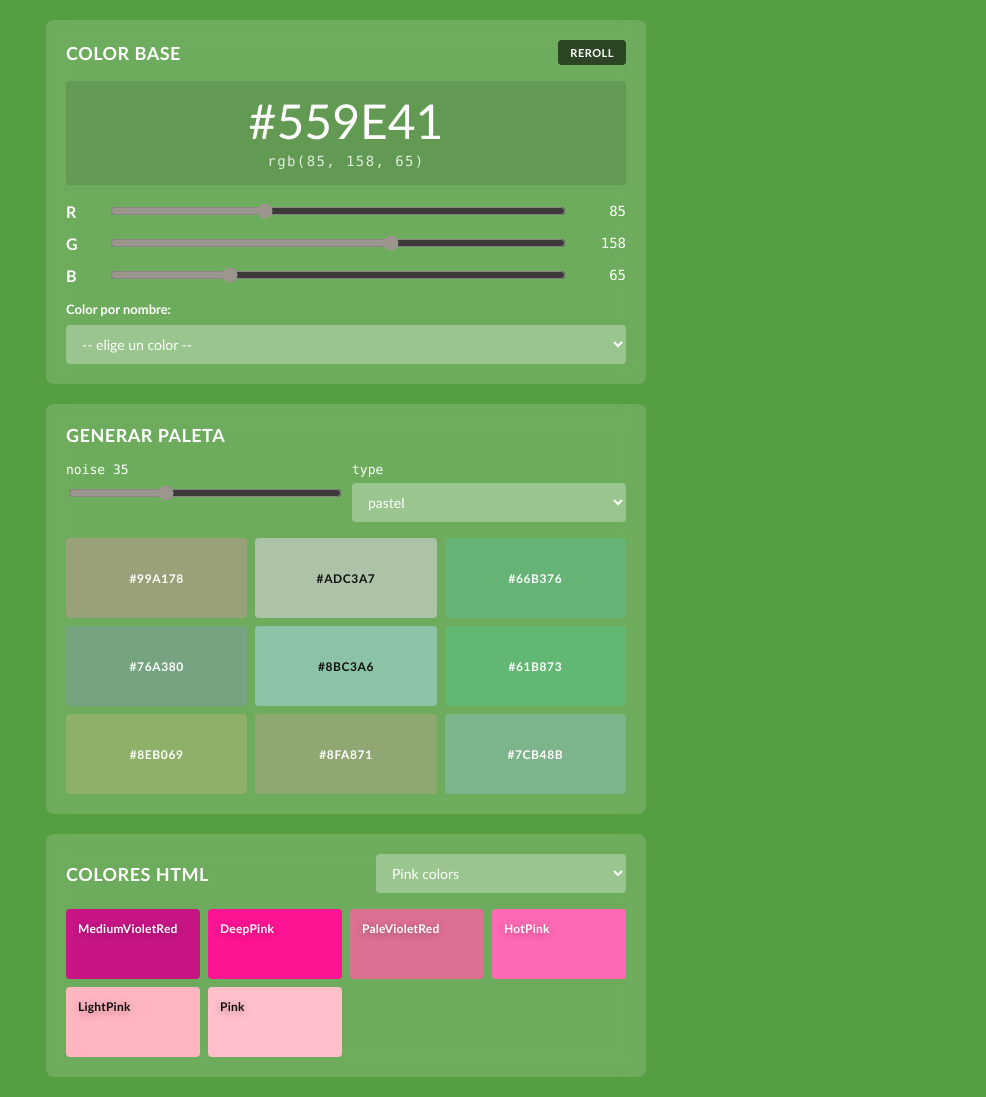
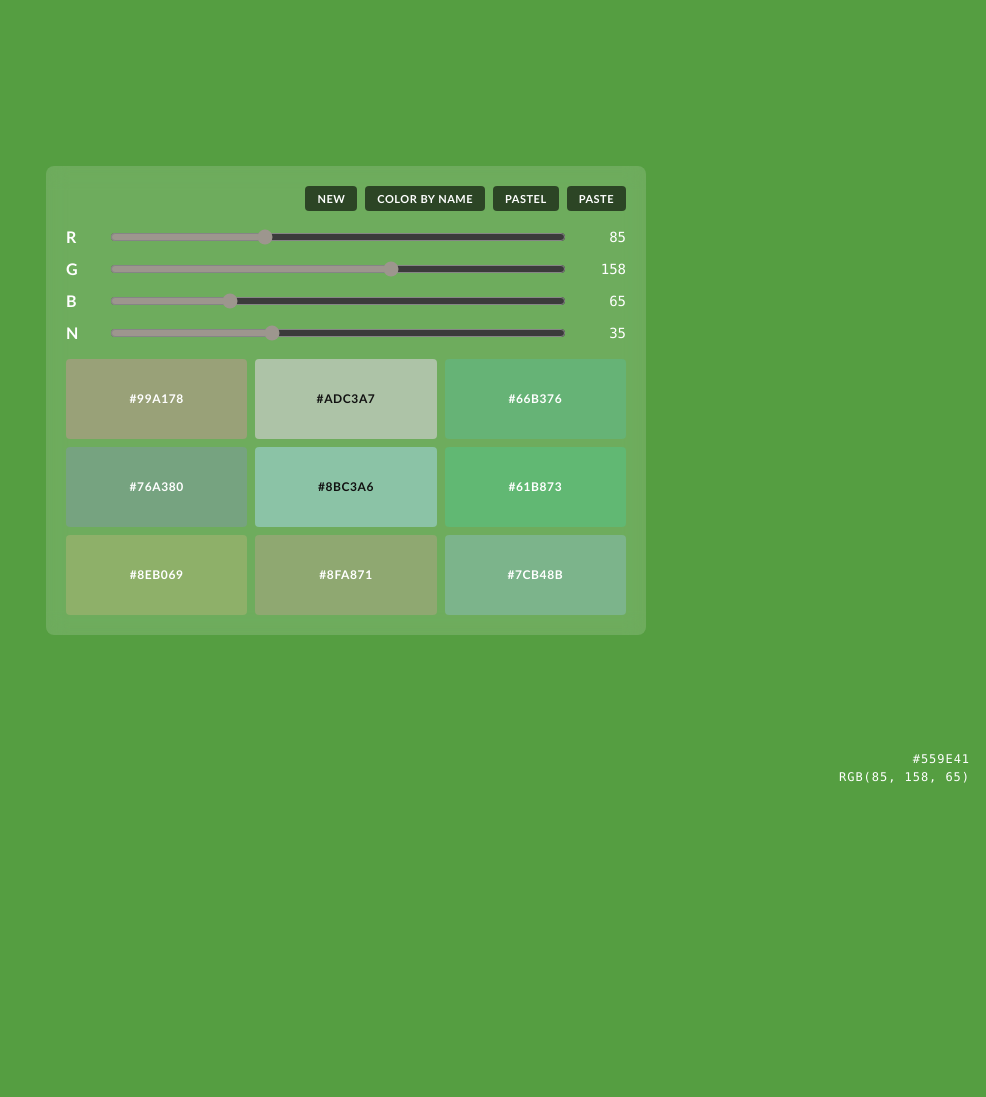
Before and after one commit to meowrhino/colorFun, a plain HTML site: page index.html in a window 1280 px wide. Shown: the whole page, without its empty margins (294-1280 px from the left). After the commit the page ends 800 px from the top, so only its background shows below. Drawn offline with Linux system fonts and the light colour scheme.

Commit message:
interfaz mas sencilla

```diff
--- a/js/colorPlayground.js
+++ b/js/colorPlayground.js
@@ -66,82 +66,66 @@ async function init() {
 // ============================================
 function renderUI() {
   const main = document.getElementById('colorPlayground');
+  const initialHex = rgbToHex([state.r, state.g, state.b]);
 
   main.innerHTML = `
     <div class="playgroundColumn">
 
-      <!-- BLOQUE 1: Diales RGB + Reroll + Selector de colores -->
+      <!-- BLOQUE: Diales RGB + Reroll + Selector de colores + Noise -->
       <section class="playgroundBlock playgroundBlock--color">
         <div class="blockHeader">
-          <h2 class="blockTitle">Color Base</h2>
-          <button id="rerollBtn" class="btn btnSmall" type="button">reroll</button>
-        </div>
-
-        <div class="colorDisplay">
-          <button id="colorHex" class="colorHexBtn" type="button">#808080</button>
-          <div id="colorRgba" class="colorRgba mono">rgb(128, 128, 128)</div>
+          <div class="btnRow">
+            <button id="rerollBtn" class="btn btnSmall" type="button">new</button>
+            <div class="btnSelect">
+              <button class="btn btnSmall" type="button">color by name</button>
+              <select id="namedColorSelect" class="btnSelectControl" aria-label="color by name">
+                <option value="">color by name</option>
+              </select>
+            </div>
+            <div class="btnSelect">
+              <button id="typeBtn" class="btn btnSmall" type="button">${state.noiseType}</button>
+              <select id="noiseType" class="btnSelectControl" aria-label="noise type">
+                <option value="pastel">pastel</option>
+                <option value="neon">neon</option>
+                <option value="earthy">earthy</option>
+                <option value="cold">cold</option>
+                <option value="warm">warm</option>
+              </select>
+            </div>
+            <button id="pasteBtn" class="btn btnSmall" type="button">paste</button>
+          </div>
         </div>
 
         <div class="dialGroup">
           <div class="dialRow">
             <label class="dialLabel">R</label>
-            <input id="dialR" class="dial" type="range" min="0" max="255" value="128" aria-label="Red"/>
-            <output id="valR" class="dialValue mono">128</output>
+            <input id="dialR" class="dial" type="range" min="0" max="255" value="${state.r}" aria-label="Red"/>
+            <output id="valR" class="dialValue mono">${state.r}</output>
           </div>
           <div class="dialRow">
             <label class="dialLabel">G</label>
-            <input id="dialG" class="dial" type="range" min="0" max="255" value="128" aria-label="Green"/>
-            <output id="valG" class="dialValue mono">128</output>
+            <input id="dialG" class="dial" type="range" min="0" max="255" value="${state.g}" aria-label="Green"/>
+            <output id="valG" class="dialValue mono">${state.g}</output>
           </div>
           <div class="dialRow">
             <label class="dialLabel">B</label>
-            <input id="dialB" class="dial" type="range" min="0" max="255" value="128" aria-label="Blue"/>
-            <output id="valB" class="dialValue mono">128</output>
+            <input id="dialB" class="dial" type="range" min="0" max="255" value="${state.b}" aria-label="Blue"/>
+            <output id="valB" class="dialValue mono">${state.b}</output>
           </div>
-        </div>
-
-        <div class="colorSelector">
-          <label class="selectorLabel">Color por nombre:</label>
-          <select id="namedColorSelect" class="namedSelect">
-            <option value="">-- elige un color --</option>
-          </select>
-        </div>
-      </section>
-
-      <!-- BLOQUE 2: Opciones de Noise -->
-      <section class="playgroundBlock playgroundBlock--noise">
-        <h2 class="blockTitle">Generar Paleta</h2>
-
-        <div class="noiseControls">
-          <div class="noiseControl">
-            <label class="mono">noise <span id="noiseValue">35</span></label>
-            <input id="noiseRange" class="noiseSlider" type="range" min="0" max="100" value="35"/>
-          </div>
-          <div class="noiseControl">
-            <label class="mono">type</label>
-            <select id="noiseType" class="noiseTypeSelect">
-              <option value="pastel">pastel</option>
-              <option value="neon">neon</option>
-              <option value="earthy">earthy</option>
-              <option value="cold">cold</option>
-              <option value="warm">warm</option>
-            </select>
+          <div class="dialRow">
+            <label class="dialLabel">N</label>
+            <input id="noiseRange" class="dial" type="range" min="0" max="100" value="${state.noise}" aria-label="Noise"/>
+            <output id="valN" class="dialValue mono">${state.noise}</output>
           </div>
         </div>
 
         <div id="paletteGrid" class="paletteGrid"></div>
       </section>
 
-      <!-- BLOQUE 3: Grid de Colores HTML -->
-      <section class="playgroundBlock playgroundBlock--htmlColors">
-        <div class="blockHeader">
-          <h2 class="blockTitle">Colores HTML</h2>
-          <select id="colorGroupSelect" class="groupSelect">
-            <option value="">-- elige grupo --</option>
-          </select>
-        </div>
-        <div id="htmlColorsGrid" class="htmlColorsGrid"></div>
-      </section>
+      <div id="colorInfo" class="colorInfo">
+        <div id="infoHex" class="mono" data-copy>${initialHex}</div>
+        <div id="infoRgb" class="mono">rgb(${state.r}, ${state.g}, ${state.b})</div>
+      </div>
 
     </div>
   `;
@@ -173,16 +157,13 @@ function attachEventListeners() {
   document.getElementById('rerollBtn').addEventListener('click', () => {
     const randomColor = Math.floor(Math.random() * 0xffffff);
     const hex = '#' + randomColor.toString(16).padStart(6, '0').toUpperCase();
-    const [r, g, b] = hexToRgb(hex);
-    state.r = r;
-    state.g = g;
-    state.b = b;
-    updateColor();
+    applyHex(hex);
   });
 
   // Copiar color hex
-  document.getElementById('colorHex').addEventListener('click', async () => {
-    const hex = document.getElementById('colorHex').textContent;
+  const infoHex = document.getElementById('infoHex');
+  infoHex.addEventListener('click', async () => {
+    const hex = infoHex.textContent;
     await copyText(hex);
     toast(`copiado ${hex}`);
   });
@@ -192,36 +173,47 @@ function attachEventListeners() {
   populateNamedColorSelect();
   namedColorSelect.addEventListener('change', () => {
     const hex = namedColorSelect.value;
-    if (hex) {
-      const [r, g, b] = hexToRgb(hex);
-      state.r = r;
-      state.g = g;
-      state.b = b;
-      updateColor();
-    }
+    if (hex) applyHex(hex);
   });
 
   // Controles de Noise
   const noiseRange = document.getElementById('noiseRange');
   const noiseType = document.getElementById('noiseType');
+  const typeBtn = document.getElementById('typeBtn');
 
   noiseRange.addEventListener('input', () => {
     state.noise = Number(noiseRange.value);
-    document.getElementById('noiseValue').textContent = state.noise;
+    document.getElementById('valN').textContent = state.noise;
     generatePalette();
   });
 
   noiseType.addEventListener('change', () => {
     state.noiseType = noiseType.value;
+    typeBtn.textContent = state.noiseType;
     generatePalette();
   });
 
-  // Selector de grupo de colores HTML
-  const colorGroupSelect = document.getElementById('colorGroupSelect');
-  populateColorGroups();
-  colorGroupSelect.addEventListener('change', () => {
-    renderHtmlColorsGrid();
+  // Botón Paste
+  document.getElementById('pasteBtn').addEventListener('click', async () => {
+    let text = '';
+    if (navigator.clipboard && navigator.clipboard.readText) {
+      try {
+        text = await navigator.clipboard.readText();
+      } catch (e) {
+        text = '';
+      }
+    }
+    if (!text) text = prompt('Pega un color hex (#RGB o #RRGGBB):', '') || '';
+    const hex = parseHexInput(text);
+    if (!hex) {
+      toast('hex invalido');
+      return;
+    }
+    applyHex(hex);
   });
+
+  noiseType.value = state.noiseType;
+  typeBtn.textContent = state.noiseType;
 }
 
 // ============================================
@@ -234,16 +226,20 @@ function updateColor() {
   storage.set('lastColor', hex);
 
   // Actualizar displays
-  document.getElementById('colorHex').textContent = hex;
-  document.getElementById('colorRgba').textContent = `rgb(${state.r}, ${state.g}, ${state.b})`;
+  const infoHex = document.getElementById('infoHex');
+  const infoRgb = document.getElementById('infoRgb');
+  if (infoHex) infoHex.textContent = hex;
+  if (infoRgb) infoRgb.textContent = `rgb(${state.r}, ${state.g}, ${state.b})`;
 
   // Actualizar valores de los diales
   document.getElementById('dialR').value = state.r;
   document.getElementById('dialG').value = state.g;
   document.getElementById('dialB').value = state.b;
+  document.getElementById('noiseRange').value = state.noise;
   document.getElementById('valR').textContent = state.r;
   document.getElementById('valG').textContent = state.g;
   document.getElementById('valB').textContent = state.b;
+  document.getElementById('valN').textContent = state.noise;
 
   // Actualizar fondo del body
   document.body.style.backgroundColor = hex;
@@ -257,6 +253,24 @@ function updateColor() {
   generatePalette();
 }
 
+function applyHex(hex) {
+  const [r, g, b] = hexToRgb(hex);
+  state.r = r;
+  state.g = g;
+  state.b = b;
+  updateColor();
+}
+
+function parseHexInput(input) {
+  const raw = String(input || '').trim().replace(/^#/, '');
+  if (!raw) return null;
+  if (!/^[0-9a-fA-F]{3}([0-9a-fA-F]{3})?$/.test(raw)) return null;
+  if (raw.length === 3) {
+    return ('#' + raw.split('').map(c => c + c).join('')).toUpperCase();
+  }
+  return ('#' + raw).toUpperCase();
+}
+
 // ============================================
 // SELECTOR DE COLORES POR NOMBRE
 // ============================================
@@ -264,25 +278,19 @@ function populateNamedColorSelect() {
   const select = document.getElementById('namedColorSelect');
   if (!state.htmlNamedColors || !state.htmlNamedColors.groups) return;
 
-  // Recopilar todos los colores de todos los grupos
-  const allColors = [];
+  select.innerHTML = '<option value="">color by name</option>';
+
   state.htmlNamedColors.groups.forEach(group => {
-    if (group.colors) {
-      group.colors.forEach(color => {
-        allColors.push({ name: color.name, hex: color.hex });
-      });
-    }
-  });
-
-  // Ordenar alfabéticamente
-  allColors.sort((a, b) => a.name.localeCompare(b.name));
-
-  // Agregar opciones al select
-  allColors.forEach(color => {
-    const option = document.createElement('option');
-    option.value = color.hex;
-    option.textContent = color.name;
-    select.appendChild(option);
+    if (!group.colors || group.colors.length === 0) return;
+    const optgroup = document.createElement('optgroup');
+    optgroup.label = group.label || group.group || 'grupo';
+    group.colors.forEach(color => {
+      const option = document.createElement('option');
+      option.value = color.hex;
+      option.textContent = color.name;
+      optgroup.appendChild(option);
+    });
+    select.appendChild(optgroup);
   });
 }
 
@@ -344,74 +352,7 @@ function renderPalette(palette) {
     chip.addEventListener('click', async () => {
       await copyText(hex);
       toast(`copiado ${hex}`);
-      const [r, g, b] = hexToRgb(hex);
-      state.r = r;
-      state.g = g;
-      state.b = b;
-      updateColor();
-    });
-
-    grid.appendChild(chip);
-  });
-}
-
-// ============================================
-// GRID DE COLORES HTML
-// ============================================
-function populateColorGroups() {
-  const select = document.getElementById('colorGroupSelect');
-  if (!state.htmlNamedColors || !state.htmlNamedColors.groups) return;
-
-  state.htmlNamedColors.groups.forEach((group, index) => {
-    const option = document.createElement('option');
-    option.value = index;
-    option.textContent = group.label || group.group || `grupo ${index + 1}`;
-    select.appendChild(option);
-  });
-
-  // Seleccionar el primer grupo por defecto
-  if (state.htmlNamedColors.groups.length > 0) {
-    select.value = '0';
-    renderHtmlColorsGrid();
-  }
-}
-
-function renderHtmlColorsGrid() {
-  const grid = document.getElementById('htmlColorsGrid');
-  const select = document.getElementById('colorGroupSelect');
-  const groupIndex = Number(select.value);
-
-  if (isNaN(groupIndex) || !state.htmlNamedColors || !state.htmlNamedColors.groups[groupIndex]) {
-    grid.innerHTML = '<div class="panel">Selecciona un grupo</div>';
-    return;
-  }
-
-  const group = state.htmlNamedColors.groups[groupIndex];
-  const colors = group.colors || [];
-
-  grid.innerHTML = '';
-
-  colors.forEach((color, i) => {
-    const chip = document.createElement('button');
-    chip.type = 'button';
-    chip.className = 'htmlColorChip';
-    chip.style.background = color.hex;
-    chip.style.color = getTextColor(color.hex);
-    chip.style.setProperty('--i', i);
-    chip.title = `${color.name} ${color.hex}`;
-
-    const label = document.createElement('span');
-    label.textContent = color.name;
-    chip.appendChild(label);
-
-    chip.addEventListener('click', async () => {
-      await copyText(color.hex);
-      toast(`copiado ${color.hex}`);
-      const [r, g, b] = hexToRgb(color.hex);
-      state.r = r;
-      state.g = g;
-      state.b = b;
-      updateColor();
+      applyHex(hex);
     });
 
     grid.appendChild(chip);
--- a/styles.css
+++ b/styles.css
@@ -69,7 +69,7 @@ button, input, select, textarea {
 
 .blockHeader {
   display: flex;
-  justify-content: space-between;
+  justify-content: flex-end;
   align-items: center;
   gap: 12px;
 }
@@ -84,39 +84,8 @@ button, input, select, textarea {
 }
 
 /* ============================================
-   BLOQUE 1: Color Base
+   Diales + color
    ============================================ */
-.colorDisplay {
-  display: flex;
-  flex-direction: column;
-  align-items: center;
-  gap: 8px;
-  padding: 16px;
-  background: rgba(0, 0, 0, 0.1);
-  border-radius: 4px;
-}
-
-.colorHexBtn {
-  font-family: var(--display);
-  font-size: clamp(32px, 6vw, 48px);
-  line-height: 1;
-  border: 0;
-  background: transparent;
-  color: inherit;
-  padding: 0;
-  cursor: pointer;
-  transition: transform 0.2s ease;
-}
-
-.colorHexBtn:hover {
-  transform: scale(1.05);
-}
-
-.colorRgba {
-  font-size: 14px;
-  letter-spacing: 0.1em;
-  opacity: 0.8;
-}
 
 .dialGroup {
   display: flex;
@@ -146,24 +115,28 @@ button, input, select, textarea {
   text-align: right;
 }
 
-.colorSelector {
+/* ============================================
+   Barra de acciones
+   ============================================ */
+.btnRow {
   display: flex;
-  flex-direction: column;
+  flex-wrap: wrap;
+  align-items: center;
   gap: 8px;
+  justify-content: flex-end;
+  width: 100%;
 }
 
-.selectorLabel {
-  font-size: 13px;
-  font-weight: 600;
+.btnSelect {
+  position: relative;
+  display: inline-flex;
 }
 
-.namedSelect {
-  border: 0;
-  background: rgba(255, 255, 255, 0.3);
-  padding: 10px 12px;
-  color: inherit;
-  border-radius: 4px;
-  font-size: 14px;
+.btnSelectControl {
+  position: absolute;
+  inset: 0;
+  opacity: 0;
+  cursor: pointer;
 }
 
 /* ============================================
@@ -197,34 +170,8 @@ button, input, select, textarea {
 }
 
 /* ============================================
-   BLOQUE 2: Generación de Paleta
+   Paleta
    ============================================ */
-.noiseControls {
-  display: grid;
-  grid-template-columns: repeat(auto-fit, minmax(200px, 1fr));
-  gap: 12px;
-}
-
-.noiseControl {
-  display: flex;
-  flex-direction: column;
-  gap: 6px;
-  font-size: 13px;
-}
-
-.noiseSlider {
-  width: 100%;
-  accent-color: currentColor;
-}
-
-.noiseTypeSelect {
-  border: 0;
-  background: rgba(255, 255, 255, 0.3);
-  padding: 10px 12px;
-  color: inherit;
-  border-radius: 4px;
-  font-size: 14px;
-}
 
 .paletteGrid {
   display: grid;
@@ -256,47 +203,23 @@ button, input, select, textarea {
 }
 
 /* ============================================
-   BLOQUE 3: Grid de Colores HTML
+   Info color fija
    ============================================ */
-.groupSelect {
-  border: 0;
-  background: rgba(255, 255, 255, 0.3);
-  padding: 10px 12px;
-  color: inherit;
-  border-radius: 4px;
-  font-size: 14px;
-  max-width: 250px;
+.colorInfo {
+  position: fixed;
+  right: 16px;
+  bottom: 16px;
+  display: grid;
+  gap: 4px;
+  text-align: right;
+  font-size: 12px;
+  letter-spacing: 0.08em;
+  text-transform: uppercase;
+  z-index: 20;
 }
 
-.htmlColorsGrid {
-  display: grid;
-  grid-template-columns: repeat(auto-fill, minmax(120px, 1fr));
-  gap: 8px;
-}
-
-.htmlColorChip {
-  border: 0;
-  padding: 12px;
-  min-height: 70px;
-  display: flex;
-  align-items: flex-start;
-  justify-content: flex-start;
-  font-weight: 700;
-  font-size: 12px;
-  letter-spacing: 0.02em;
+.colorInfo [data-copy] {
   cursor: pointer;
-  border-radius: 4px;
-  transition: transform 0.2s ease;
-  animation: fadeIn 0.4s ease both;
-  animation-delay: calc(var(--i, 0) * 30ms);
-}
-
-.htmlColorChip:hover {
-  transform: scale(1.05);
-}
-
-.htmlColorChip span {
-  text-shadow: 0 2px 8px rgba(0, 0, 0, 0.3);
 }
 
 /* ============================================
@@ -365,10 +288,6 @@ button, input, select, textarea {
     grid-template-columns: repeat(2, 1fr);
   }
 
-  .htmlColorsGrid {
-    grid-template-columns: repeat(auto-fill, minmax(100px, 1fr));
-  }
-
   .blockHeader {
     flex-direction: column;
     align-items: flex-start;
```
Also changed, not shown: propmpt/prompt.txt (deleted).
